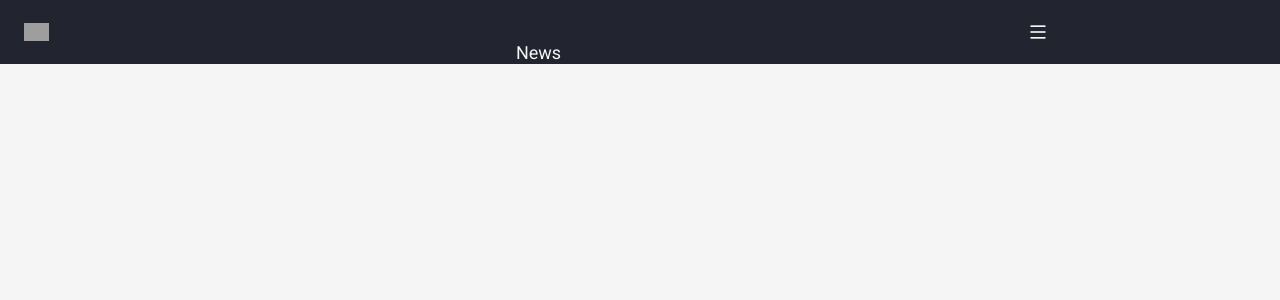
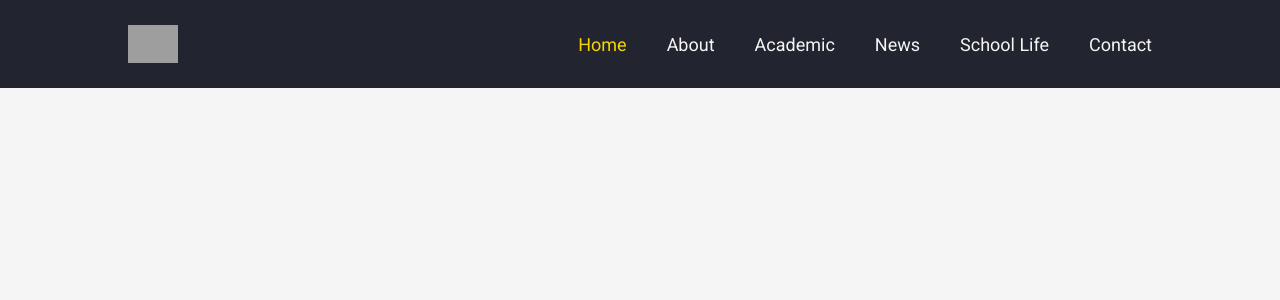
Before and after one commit to judithTamino/Hogwarts, a React (Vite) app: page / in a window 1280 px wide. Shown: the top 300 px of the page. Built offline with nearby package versions, Linux system fonts and the light colour scheme; grey boxes are pictures that could not be loaded.

Commit message:
header & nav

```diff
--- a/src/App.css
+++ b/src/App.css
@@ -80,3 +80,11 @@ a {
 .grid {
   display: grid;
 }
+
+/*========== BREAKPOINTS ==========*/
+/* for large devices */
+@media screen and (min-width: 1200px) {
+  .container {
+    margin-inline: auto;
+  }
+}
--- a/src/components/Navbar/Navbar.css
+++ b/src/components/Navbar/Navbar.css
@@ -18,6 +18,7 @@
 .nav-close, .nav-toggle {
   display: flex;
   color: var(--body-color);
+  cursor: pointer;
 }
 
 .nav-logo {
@@ -26,19 +27,6 @@
 
 .nav-toggle {
   font-size: 2rem;
-}
-
-@media screen and (max-width: 900px) {
-  .nav-menu {
-    position: fixed;
-    top: 0;
-    left: 0;
-    background-color: var(--secondary-color);
-    width: 100%;
-    box-shadow: 0 .8rem 2rem hsla(19, 64%, 24%, .1);
-    padding-block: 5.6rem;
-    transition: all .4s ease;
-  }
 }
 
 .nav-list {
@@ -54,6 +42,52 @@
   transition: color .4s;
 }
 
-.nav-link:hover {
+.nav-link:hover,
+.active-link {
   color: var(--first-color);
 }
+
+.nav-close {
+  position: absolute;
+  top: 1.6rem;
+  right: 2.4rem;
+}
+
+@media screen and (max-width: 900px) {
+  .nav-menu {
+    position: fixed;
+    top: -100%;
+    left: 0;
+    background-color: var(--secondary-color);
+    width: 100%;
+    box-shadow: 0 .8rem 2rem hsla(19, 64%, 24%, .1);
+    padding-block: 5.6rem;
+    transition: all .4s ease;
+  }
+}
+
+.show-menu {
+  top: 0;
+}
+
+/*========== BREAKPOINTS ==========*/
+/* for medium devices */
+@media screen and (min-width: 1024px) {
+  .nav {
+    height: 8.8rem;
+  }
+
+  .nav-logo {
+    width: 50px;
+  }
+
+  .nav-close, .nav-toggle  {
+    display: none;
+  }
+
+  .nav-list {
+    flex-direction: row;
+    column-gap: 4rem;
+
+  }
+}
--- a/src/components/Navbar/Navbar.tsx
+++ b/src/components/Navbar/Navbar.tsx
@@ -1,4 +1,4 @@
-import { type FunctionComponent } from 'react';
+import { useState, type FunctionComponent } from 'react';
 import { NavLink } from 'react-router-dom';
 import './Navbar.css';
 
@@ -32,16 +32,25 @@ const navLinks: Record<string, string>[] = [
 ];
 
 const Navbar: FunctionComponent<NavbarProps> = () => {
+  const [showMenu, setShowMenu] = useState<boolean>(false);
+  const closeMenu = () => setShowMenu(false);
+
   return (
     <header className='header'>
       <nav className='nav container'>
         <img className='nav-logo' src='./logo.png' alt='school logo' />
 
-        <div className='nav-menu'>
+        <div className={`nav-menu ${showMenu && 'show-menu'}`}>
           <ul className='nav-list'>
             {navLinks.map((page, index) => (
               <li key={index} className='nav-item'>
-                <NavLink className='nav-link' to={`${page.link}`}>
+                <NavLink
+                  to={`${page.link}`}
+                  className={({ isActive }) =>
+                    isActive ? 'active-link' : 'nav-link'
+                  }
+                  onClick={closeMenu}
+                >
                   {page.name}
                 </NavLink>
               </li>
@@ -49,12 +58,12 @@ const Navbar: FunctionComponent<NavbarProps> = () => {
           </ul>
 
           {/* <-- close button --> */}
-          <div className='nav-close'>
+          <div className='nav-close' onClick={closeMenu}>
             <i className='ri-close-line' />
           </div>
         </div>
 
-        <div className='nav-toggle'>
+        <div className='nav-toggle' onClick={() => setShowMenu(true)}>
           <i className='ri-menu-line' />
         </div>
       </nav>
```
